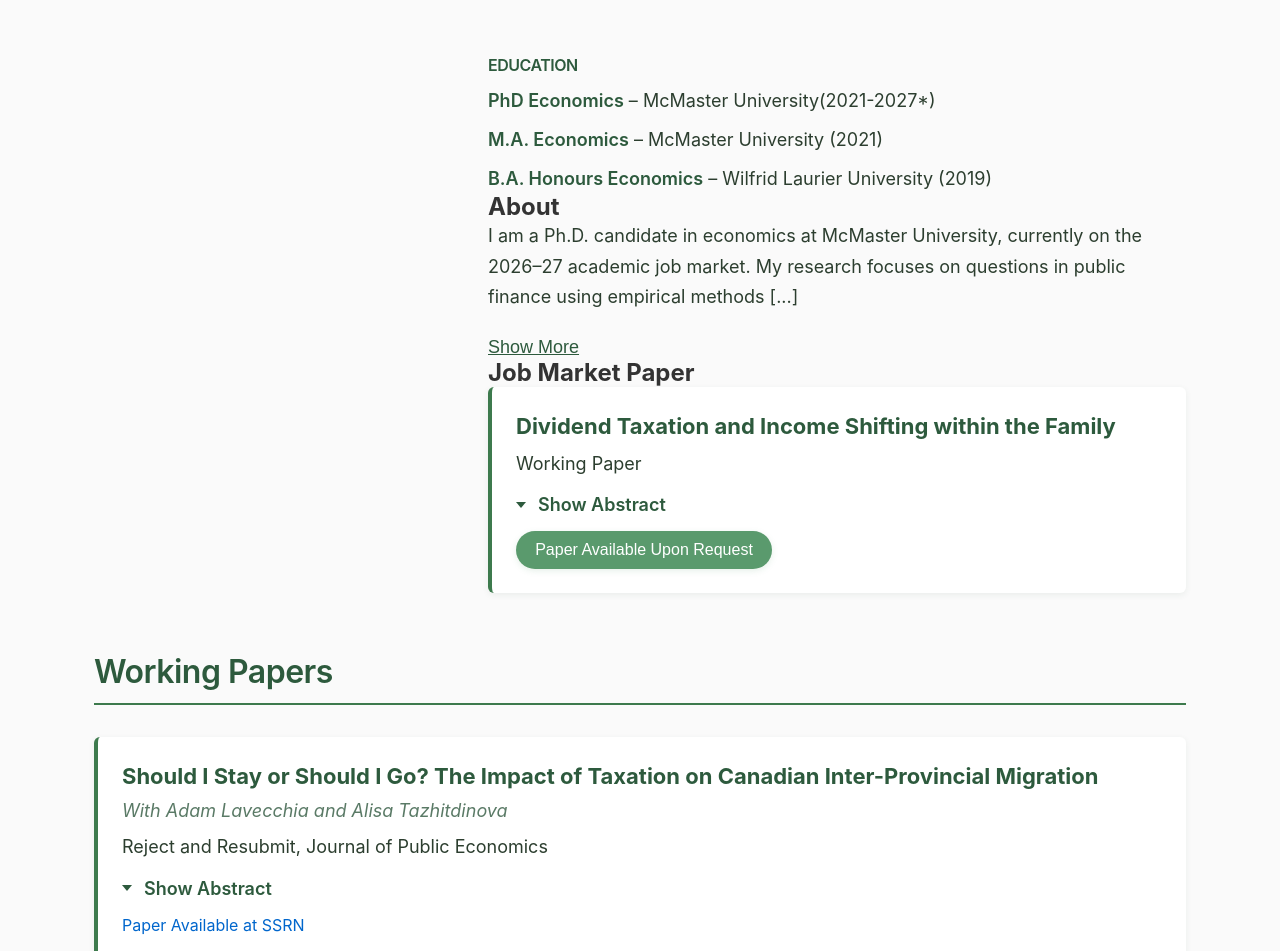
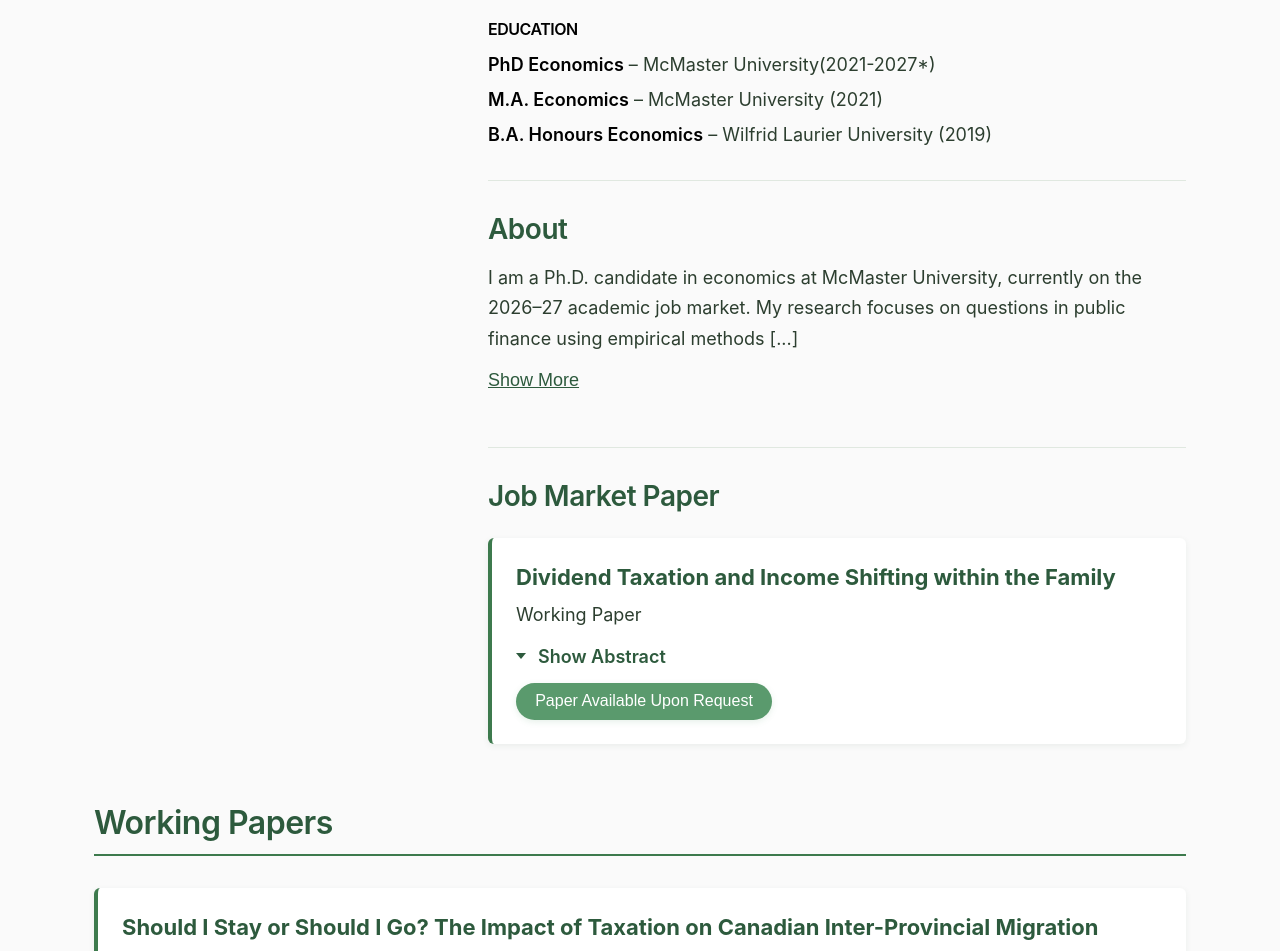
Before and after one commit to robbiemckercher97/academic-website, a Next.js app: page / in a window 1280 px wide. Shown: the part 500-1451 px from the top of the page. Built offline with nearby package versions, Linux system fonts and the light colour scheme.

Commit message:
Update CSS for new layout with About and JMP in profile column, style contact info and education labels as black

```diff
--- a/styles/Home.module.css
+++ b/styles/Home.module.css
@@ -168,16 +168,16 @@
   font-size: var(--font-body);
   color: var(--color-text);
   line-height: var(--line-height-body);
-  margin-bottom: 1.5rem;
+  margin-bottom: 1rem;
 }
 
 .contactInfo p {
-  margin: 0.75rem 0;
+  margin: 0.5rem 0;
 }
 
 .contactInfo strong {
   font-weight: 600;
-  color: var(--color-primary);
+  color: #000;
 }
 
 .contactInfo a {
@@ -192,13 +192,13 @@
 }
 
 .education {
-  margin-top: 1.5rem;
+  margin-top: 0.75rem;
 }
 
 .educationHeading {
   font-size: var(--font-secondary);
   font-weight: 600;
-  color: var(--color-primary);
+  color: #000;
   margin: 0 0 0.75rem 0;
   letter-spacing: -0.5px;
   text-transform: uppercase;
@@ -210,7 +210,7 @@
   margin: 0;
   display: flex;
   flex-direction: column;
-  gap: 0.75rem;
+  gap: 0.5rem;
   font-size: var(--font-body);
   color: var(--color-text);
   line-height: 1.5;
@@ -222,30 +222,30 @@
 
 .educationList strong {
   font-weight: 600;
-  color: var(--color-primary);
+  color: #000;
 }
 
 /* ============================================
-   ABOUT SECTION
+   ABOUT SECTION (INLINE IN PROFILE)
    ============================================ */
-.aboutSection {
-  margin-bottom: 60px;
+.aboutSectionInline {
+  margin-top: 2rem;
+  padding-top: 2rem;
+  border-top: 1px solid var(--color-border);
 }
 
-.aboutHeading {
-  font-size: var(--font-section-heading);
+.aboutHeadingInline {
+  font-size: 1.75rem;
   font-weight: 600;
   color: var(--color-primary);
-  margin: 0 0 1.5rem 0;
-  padding-bottom: 0.75rem;
-  border-bottom: 2px solid #3d7a4d;
+  margin: 0 0 1rem 0;
   letter-spacing: -0.5px;
   line-height: 1.2;
 }
 
 .aboutText {
   color: var(--color-text);
-  margin-bottom: 1.5rem;
+  margin-bottom: 1rem;
   line-height: 1.7;
   font-size: var(--font-body);
 }
@@ -271,10 +271,29 @@
   cursor: pointer;
   text-decoration: underline;
   transition: color 0.3s ease;
+  margin-bottom: 1.5rem;
 }
 
 .expandButton:hover {
   color: #1f3d2a;
+}
+
+/* ============================================
+   JOB MARKET PAPER (INLINE IN PROFILE)
+   ============================================ */
+.jobMarketPaperInline {
+  margin-top: 2rem;
+  padding-top: 2rem;
+  border-top: 1px solid var(--color-border);
+}
+
+.sectionHeadingInline {
+  font-size: 1.75rem;
+  font-weight: 600;
+  color: var(--color-primary);
+  margin: 0 0 1.5rem 0;
+  letter-spacing: -0.5px;
+  line-height: 1.2;
 }
 
 /* ============================================
@@ -427,6 +446,29 @@
 .paperLinks a:hover {
   border-bottom-color: var(--color-primary);
   color: #1f3d2a;
+}
+
+.actionLink {
+  display: inline-block;
+  font-size: var(--font-button);
+  font-weight: 500;
+  color: var(--color-primary);
+  padding-bottom: 2px;
+  border-bottom: 1px solid transparent;
+  transition: all 0.3s ease;
+  text-decoration: none;
+}
+
+.actionLink:hover {
+  border-bottom-color: var(--color-primary);
+  color: #1f3d2a;
+}
+
+.paperActions {
+  margin-top: 1rem;
+  display: flex;
+  gap: 1.5rem;
+  flex-wrap: wrap;
 }
 
 .actionButton {
@@ -708,7 +750,11 @@
     font-size: var(--font-body-mobile);
   }
 
-  .aboutHeading,
+  .aboutHeadingInline,
+  .sectionHeadingInline {
+    font-size: 1.5rem;
+  }
+
   .sectionHeading {
     font-size: var(--font-section-heading-mobile);
   }
@@ -764,7 +810,8 @@
     font-size: 18px;
   }
 
-  .aboutHeading,
+  .aboutHeadingInline,
+  .sectionHeadingInline,
   .sectionHeading {
     font-size: 24px;
   }
```
